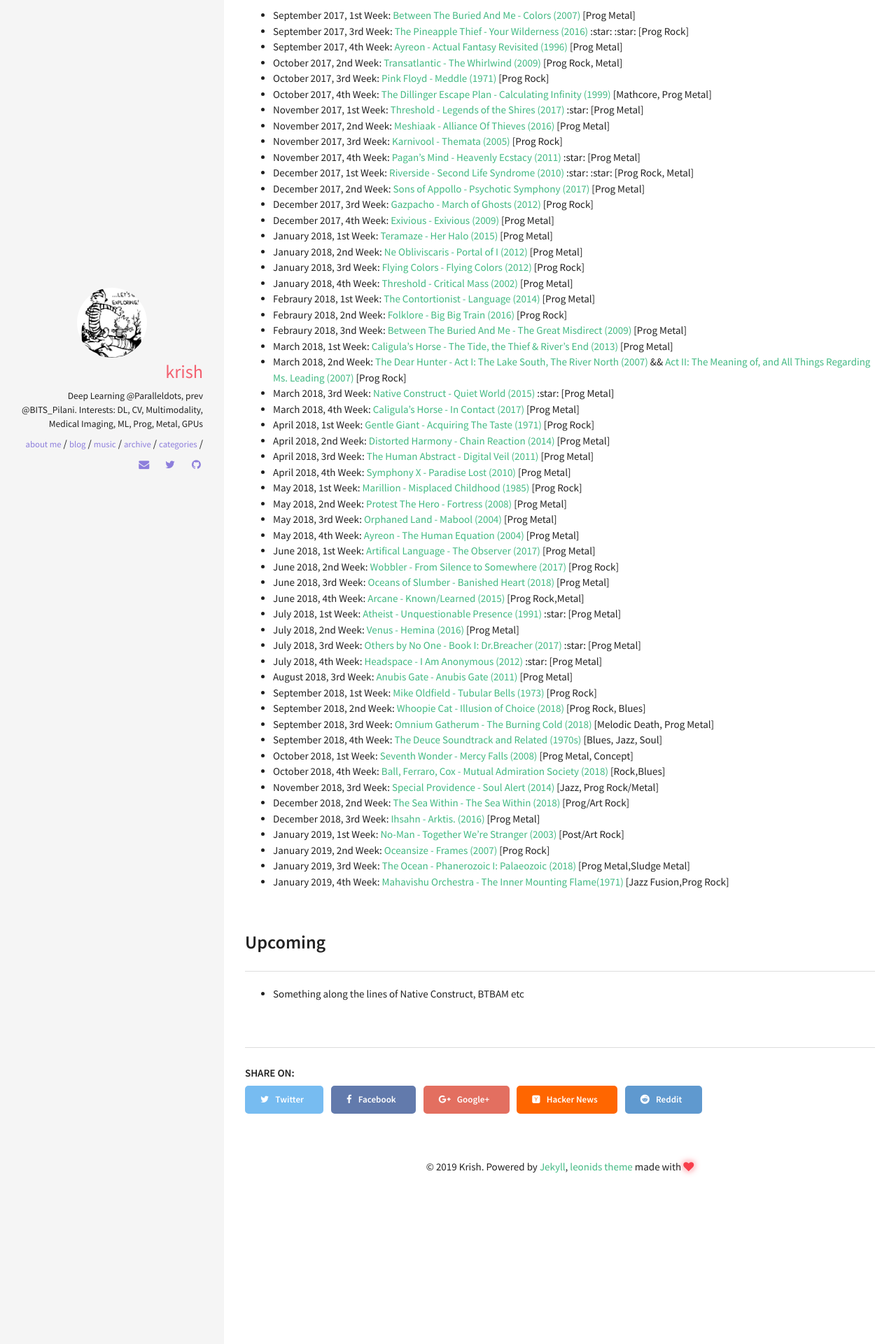
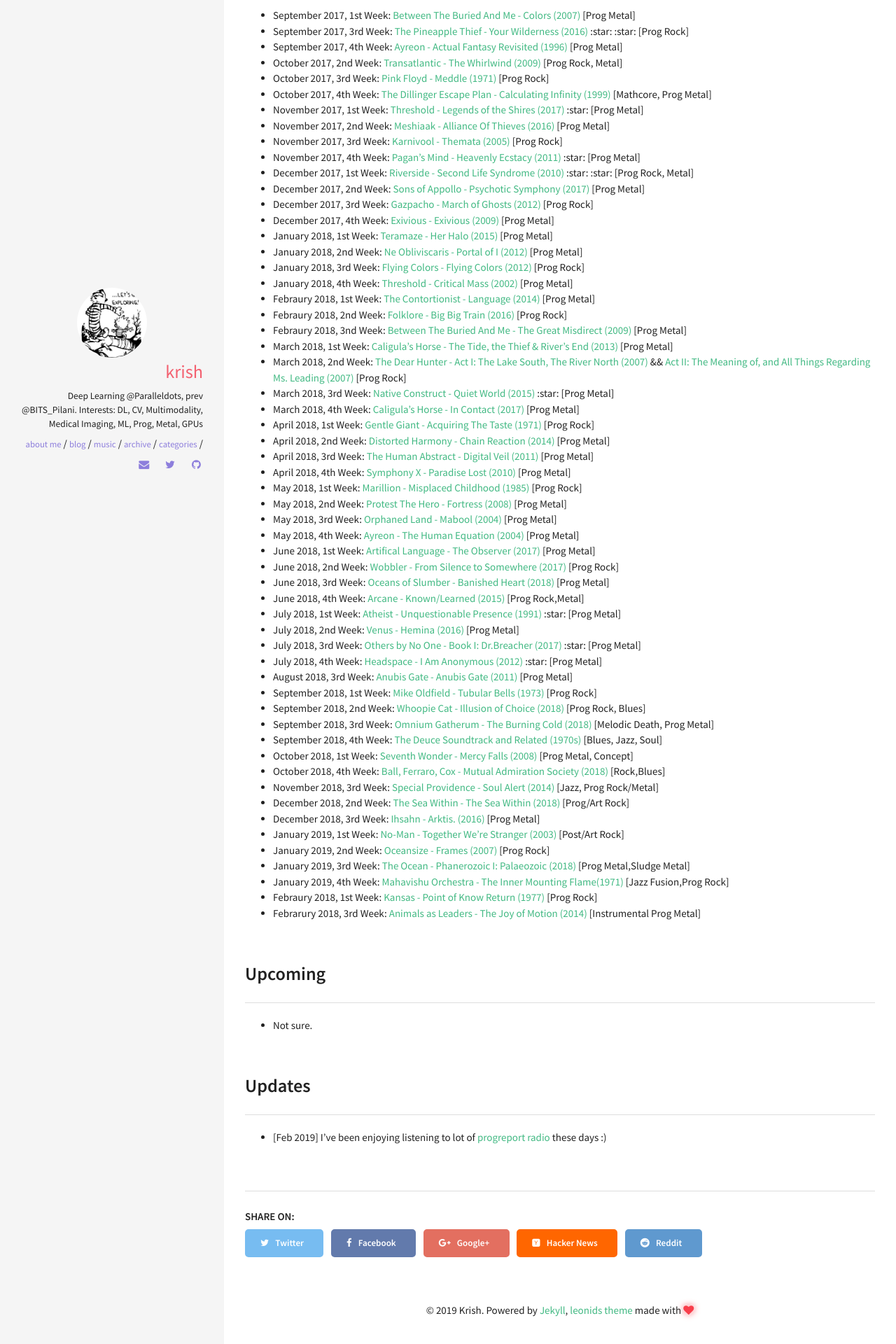
Before and after one commit to skrish13/skrish13.github.io, a Jekyll site: the page built from music/2017-10-14-aotw.md, in a window 1280 px wide. Shown: the part 762-2682 px from the top of the page at 70% size. Built offline with Jekyll 4.4.1, drawn with Linux system fonts in a browser that asks for light colours; comment, search, counter and statistics services are not loaded.

Commit message:
Update 2017-10-14-aotw.md

```diff
--- a/music/2017-10-14-aotw.md
+++ b/music/2017-10-14-aotw.md
@@ -74,7 +74,11 @@ In upcoming months, mostly works from these artists will be here. Please tell me
 - January 2019, 2nd Week: [Oceansize - Frames (2007)](https://open.spotify.com/album/5lsYxQgeDven09644Fs97m?si=QXnDTPrKQD6RS0q5SxEdEg) [Prog Rock]
 - January 2019, 3rd Week: [The Ocean - Phanerozoic I: Palaeozoic (2018)](https://open.spotify.com/album/5wXk12dqhJZAxJSsMBUd6e?si=jLu8Af5uRQSpCXCHcfpwMg) [Prog Metal,Sludge Metal]
 - January 2019, 4th Week: [Mahavishu Orchestra - The Inner Mounting Flame(1971)](https://open.spotify.com/album/6XHQCPGwvSaqv9MZ2tauqr?si=r1d8hDTzSn-lx72981SaqQ) [Jazz Fusion,Prog Rock]
-
+- Febraury 2018, 1st Week: [Kansas - Point of Know Return (1977)](https://open.spotify.com/album/6oU298pdPTCQnMx1PYwyUA?si=5fgcpGVAR92phB_bGqFURA) [Prog Rock]
+- Febrarury 2018, 3rd Week: [Animals as Leaders - The Joy of Motion (2014)](https://open.spotify.com/album/3BfAgyF1AdYKaOO7EBoDw4?si=u3hyry9_SPOnSa0uEgLQaw) [Instrumental Prog Metal]
 
 ## Upcoming
-- Something along the lines of Native Construct, BTBAM etc
+- Not sure.
+
+## Updates
+- [Feb 2019] I've been enjoying listening to lot of [progreport radio](https://progreport.com/radio/) these days :)
```
